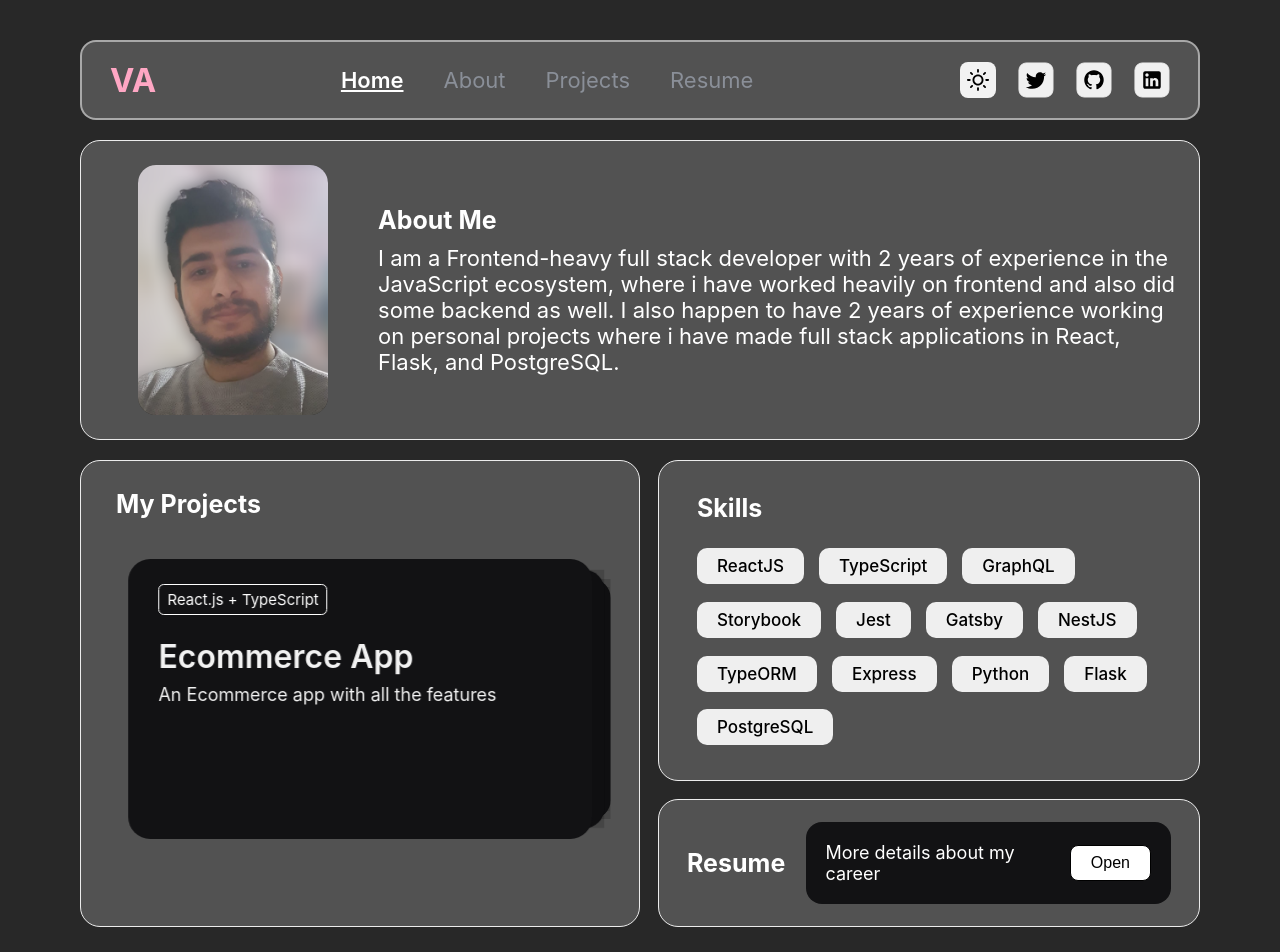
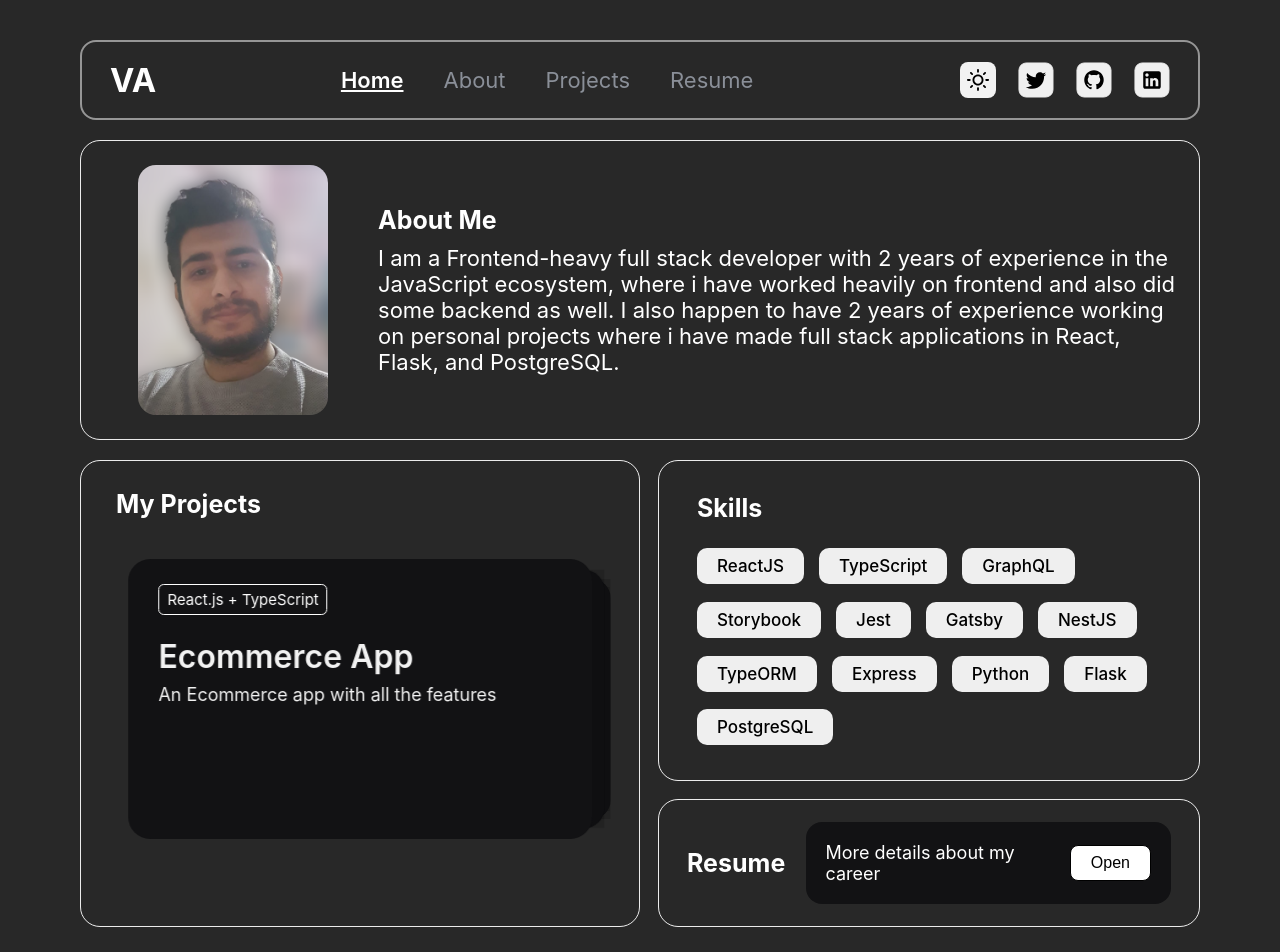
Before and after one commit to vikrantaroraa/vikrant-arora-portfolio, a React (Create React App) app: page / in a window 1280 px wide. Shown: the top 952 px of the page. Built offline with nearby package versions, Linux system fonts and the light colour scheme.

Commit message:
feat: cleaned ui

```diff
--- a/src/App.module.css
+++ b/src/App.module.css
@@ -8,7 +8,6 @@
   flex-direction: column;
   padding: 40px 80px;
   gap: 20px;
-  /* background-color: red; */
   min-height: 100vh;
   height: auto;
   width: 100%;
--- a/src/components/About/index.module.css
+++ b/src/components/About/index.module.css
@@ -43,7 +43,8 @@
 
 .dark {
   color: #fff;
-  background-color: #525252;
+  /* background-color: #525252; */
+  background-color: transparent;
 }
 
 .heading {
--- a/src/components/Header/index.module.css
+++ b/src/components/Header/index.module.css
@@ -91,7 +91,8 @@
 
 .dark {
   color: #fff;
-  background-color: #525252;
+  /* background-color: #525252; */
+  background-color: transparent;
 }
 
 .menu-active-dark {
--- a/src/components/Header/index.tsx
+++ b/src/components/Header/index.tsx
@@ -3,7 +3,8 @@ import styles from "src/components/Header/index.module.css";
 import github from "src/assets/github.svg";
 import linkedIn from "src/assets/linkedIn.svg";
 import twitter from "src/assets/twitter.svg";
-import hamburgerMenu from "src/assets/hamburgerMenu.svg";
+import hamburgerMenuBlack from "src/assets/hamburgerMenuBlack.svg";
+import hamburgerMenuWhite from "src/assets/hamburgerMenuWhite.svg";
 import moonIcon from "src/assets/moon.svg";
 import sunIcon from "src/assets/sun.svg";
 import { useState } from "react";
@@ -22,7 +23,11 @@ function Header() {
   return (
     <div className={`${styles["header"]} ${darkMode ? styles["dark"] : ""}`}>
       <div className={styles["name"]}>
-        <h3 style={{ color: "#ffa7c4" }}>VA</h3>
+        <h3
+        // style={{ color: "#ffa7c4" }}
+        >
+          VA
+        </h3>
       </div>
       <div className={styles["nav-menu"]}>
         <Link
@@ -118,7 +123,11 @@ function Header() {
           className={styles["link"]}
           onClick={toggleShowSidebar}
         >
-          <img src={hamburgerMenu} alt="menu" />
+          {darkMode ? (
+            <img src={hamburgerMenuWhite} alt="menu" />
+          ) : (
+            <img src={hamburgerMenuBlack} alt="menu" />
+          )}
         </div>
       </div>
     </div>
--- a/src/components/Projects/index.module.css
+++ b/src/components/Projects/index.module.css
@@ -89,7 +89,8 @@
 
 .dark {
   color: #fff;
-  background-color: #525252;
+  /* background-color: #525252; */
+  background-color: transparent;
 }
 
 .dark-grid {
--- a/src/components/ProjectsOverview/index.module.css
+++ b/src/components/ProjectsOverview/index.module.css
@@ -52,7 +52,8 @@
 
 .dark {
   color: #fff;
-  background-color: #525252;
+  /* background-color: #525252; */
+  background-color: transparent;
 }
 
 @media only screen and (max-width: 850px) {
--- a/src/components/Resume/index.module.css
+++ b/src/components/Resume/index.module.css
@@ -55,7 +55,8 @@
 
 .dark {
   color: #fff;
-  background-color: #525252;
+  /* background-color: #525252; */
+  background-color: transparent;
 }
 
 @media only screen and (max-width: 600px) {
--- a/src/components/SidebarMenu/index.tsx
+++ b/src/components/SidebarMenu/index.tsx
@@ -44,7 +44,7 @@ function SidebarMenu({ showSidebar, toggleShowSidebar }: SidebarMenuProps) {
       <MobileAndTabletSidebar showSidebar={showSidebar}>
         <div className={styles["container"]}>
           <div className={styles["name-and-icon-container"]}>
-            <span className={styles["name"]}>Vikrant</span>
+            <span className={styles["name"]}>VA</span>
             <span onClick={toggleShowSidebar}>X</span>
           </div>
           <div className={styles["menu-container"]} onClick={toggleShowSidebar}>
--- a/src/components/Skills/index.module.css
+++ b/src/components/Skills/index.module.css
@@ -36,7 +36,8 @@
 }
 
 .dark {
-  background-color: #525252;
+  /* background-color: #525252; */
+  background-color: transparent;
 }
 
 @media only screen and (max-width: 600px) {
```
Also changed, not shown: src/assets/hamburgerMenuBlack.svg (renamed from src/assets/hamburgerMenu.svg), src/assets/hamburgerMenuWhite.svg (added).
